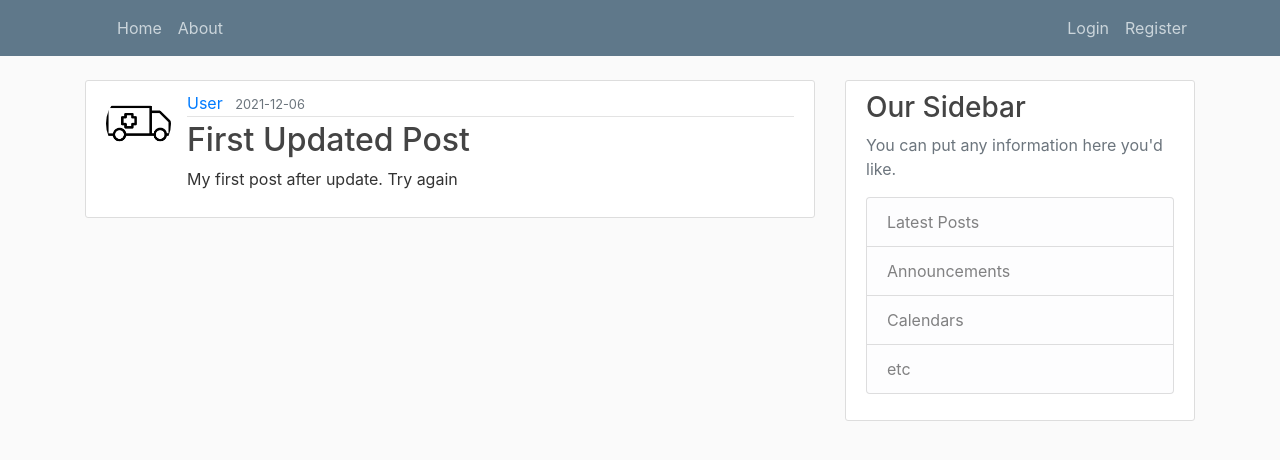
After one commit to Muhamadekh/Blog, a Flask app: page /post/1 in a window 1280 px wide. The commit adds this page. Shown: the top 460 px of the page. Run offline with Flask 2, Linux system fonts and the light colour scheme; data comes from the database, SQL or seed files in the repository; both versions use the stored data as it was after the commit; some libraries are stand-ins or nearby versions.

Commit message:
implementing delete and update functionality

```diff
--- a/blog/Templates/create_post.html
+++ b/blog/Templates/create_post.html
@@ -4,7 +4,7 @@
         {{ form.hidden_tag() }}
         <div class="form-group">
             <fieldset>
-                <legend> Create A New Post </legend>
+                <legend> {{ legend }} </legend>
                 <div class="form-group">
                     {{form.title.label (class="form-control-label") }}
                     {% if form.title.errors %}
--- a/blog/Templates/home.html
+++ b/blog/Templates/home.html
@@ -5,10 +5,10 @@
           <img class="rounded-circle article-img" src="{{url_for('static', filename='profile_pics/' + post.author.image_file)}}">
           <div class="media-body">
             <div class="article-metadata">
-              <a class="mr-2" href="#">{{ post.author.username }}</a>
+              <a class="mr-2" href="{{url_for('account')}}">{{ post.author.username }}</a>
               <small class="text-muted">{{ post.date_posted.strftime("%Y-%m-%d") }}</small>
             </div>
-            <h2><a class="article-title" href="#">{{ post.title }}</a></h2>
+            <h2><a class="article-title" href="{{ url_for('particular_post', post_id=post.id) }}">{{ post.title }}</a></h2>
             <p class="article-content">{{ post.content }}</p>
           </div>
         </article>
--- a/blog/Templates/layout.html
+++ b/blog/Templates/layout.html
@@ -34,7 +34,7 @@
             <a class="nav-item nav-link" href="{{url_for('login')}}">Login</a>
             <a class="nav-item nav-link" href="{{url_for('register')}}">Register</a>
           {% endif %}
-          <a class="nav-item nav-link" href="{{url_for('account')}}">Account</a>
+          <!--<a class="nav-item nav-link" href="{{url_for('account')}}">Account</a> -->
 
         </div>
       </div>
--- /dev/null
+++ b/blog/Templates/post.html
@@ -0,0 +1,40 @@
+{% extends "layout.html" %}
+{% block content %}
+    <article class="media content-section">
+      <img class="rounded-circle article-img" src="{{url_for('static', filename='profile_pics/' + post.author.image_file)}}">
+      <div class="media-body">
+        <div class="article-metadata">
+          <a class="mr-2" href="#">{{ post.author.username }}</a>
+          <small class="text-muted">{{ post.date_posted.strftime("%Y-%m-%d") }}</small>
+        </div>
+        {% if post.author == current_user%}
+          <div>
+            <a class="btn btn-secondary btn-sm mb-1 mt-1" href="{{ url_for('update_post', post_id=post.id) }}">Update</a>
+            <button type="button" class="btn btn-danger btn-sm m-1" data-toggle="modal" data-target="#deleteModal">Delete</button>
+          </div>
+        {% endif %}
+        <h2 class="article-title"> {{ post.title }}</h2>
+        <p class="article-content">{{ post.content }}</p>
+      </div>
+    </article>
+    <!-- Modal -->
+    <div class="modal fade" id="deleteModal" tabindex="-1" role="dialog" aria-labelledby="deleteModalLabel" aria-hidden="true">
+      <div class="modal-dialog" role="document">
+        <div class="modal-content">
+          <div class="modal-header">
+            <h5 class="modal-title" id="deleteModalLabel">Are you sure you want to delete this post?</h5>
+            <button type="button" class="close" data-dismiss="modal" aria-label="Close">
+              <span aria-hidden="true">&times;</span>
+            </button>
+          </div>
+          <div class="modal-footer">
+            <button type="button" class="btn btn-secondary" data-dismiss="modal">Close</button>
+            <form action="{{ url_for('delete_post', post_id=post.id) }}" method="POST">
+              <input class="btn btn-danger" type="submit" value="Delete">
+
+            </form>
+          </div>
+        </div>
+      </div>
+    </div>
+{% endblock content %}
--- a/blog/routes.py
+++ b/blog/routes.py
@@ -1,7 +1,7 @@
 import os
 import secrets
 from PIL import Image
-from flask import render_template, url_for, flash, redirect, request
+from flask import render_template, url_for, flash, redirect, request, abort
 from blog import app, db, bcrypt
 from blog.models import User, Post
 from blog.forms import RegistrationForm, LoginForm, AccountForm, PostForm
@@ -103,9 +103,38 @@ def post():
         db.session.commit()
         flash('Your posted has been uploaded', 'success')
         return redirect(url_for('home'))
-    return render_template('create_post.html', title='New Post', form=form)
+    return render_template('create_post.html', title='New Post', form=form, legend='New Post')
 
-# @app.route('/post/<int:post.id>')
-# def update_post(post_id):
-#     post = Post.query.get_or_404(post_id)
-#     return render_template('update_post.html', title='Post', legend='Update Post', post=post)
+@app.route('/post/<int:post_id>')
+def particular_post(post_id):
+    post = Post.query.get_or_404(post_id)
+    return render_template('post.html', title=post.title, post=post)
+
+@app.route('/post/<int:post_id>/Update', methods=['GET', 'POST'])
+@login_required
+def update_post(post_id):
+    form = PostForm()
+    post = Post.query.get_or_404(post_id)
+    if post.author != current_user:
+        abort(403)
+    if form.validate_on_submit():
+        post.title = form.title.data
+        post.content = form.content.data
+        db.session.commit()
+        flash('Your post has been updated', 'success')
+        return redirect(url_for('particular_post', post_id=post.id))
+    elif request.method == 'GET':
+        form.title.data = post.title
+        form.content.data = post.content
+    return render_template('create_post.html', title='New Post', form=form, legend='Update Post')
+
+@app.route('/post/<int:post_id>/Delete', methods=['POST'])
+@login_required
+def delete_post(post_id):
+    post = Post.query.get_or_404(post_id)
+    if post.author != current_user:
+        abort(403)
+    db.session.delete(post)
+    db.session.commit()
+    flash('Your post has been deleted', 'warning')
+    return redirect(url_for('home'))
```
Also changed, not shown: blog/Templates/update_post.html (deleted), blog/site.db, blog/static/profile_pics/638e2f88f23d8548.png (added).
